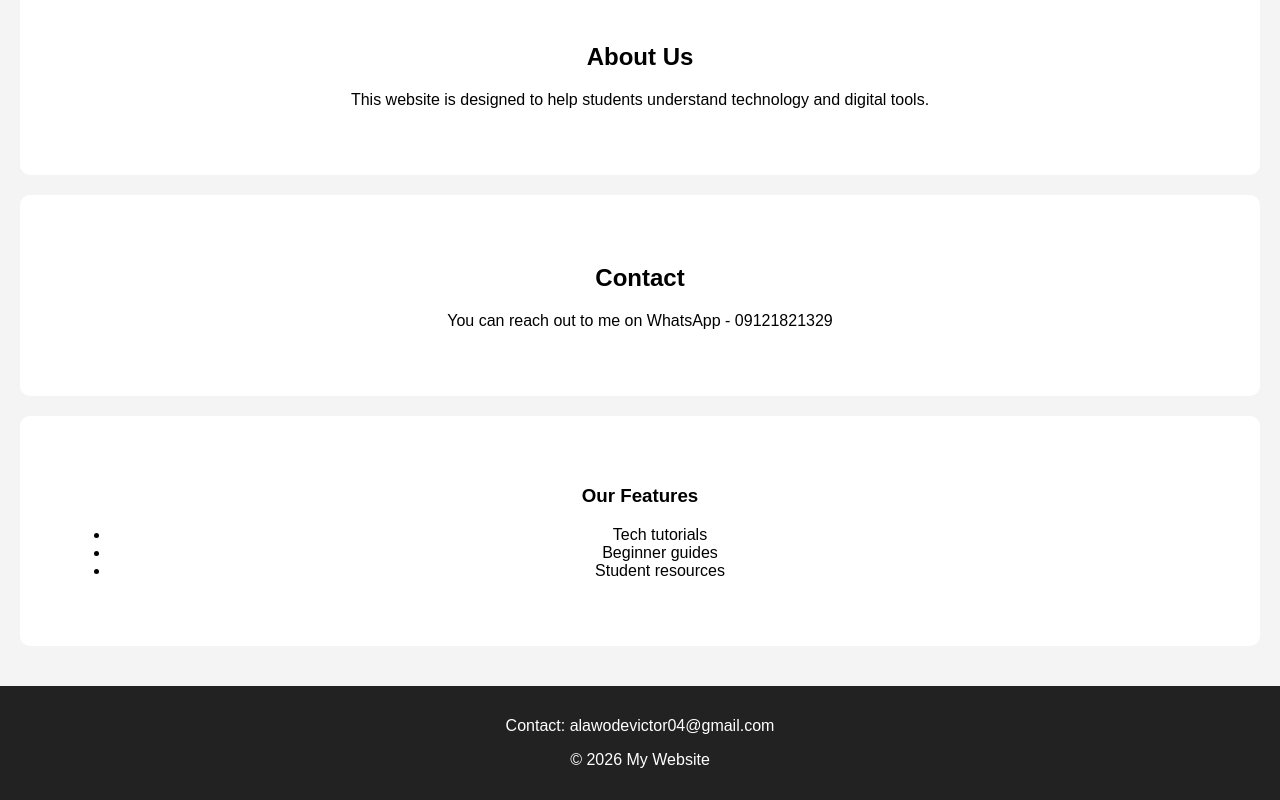
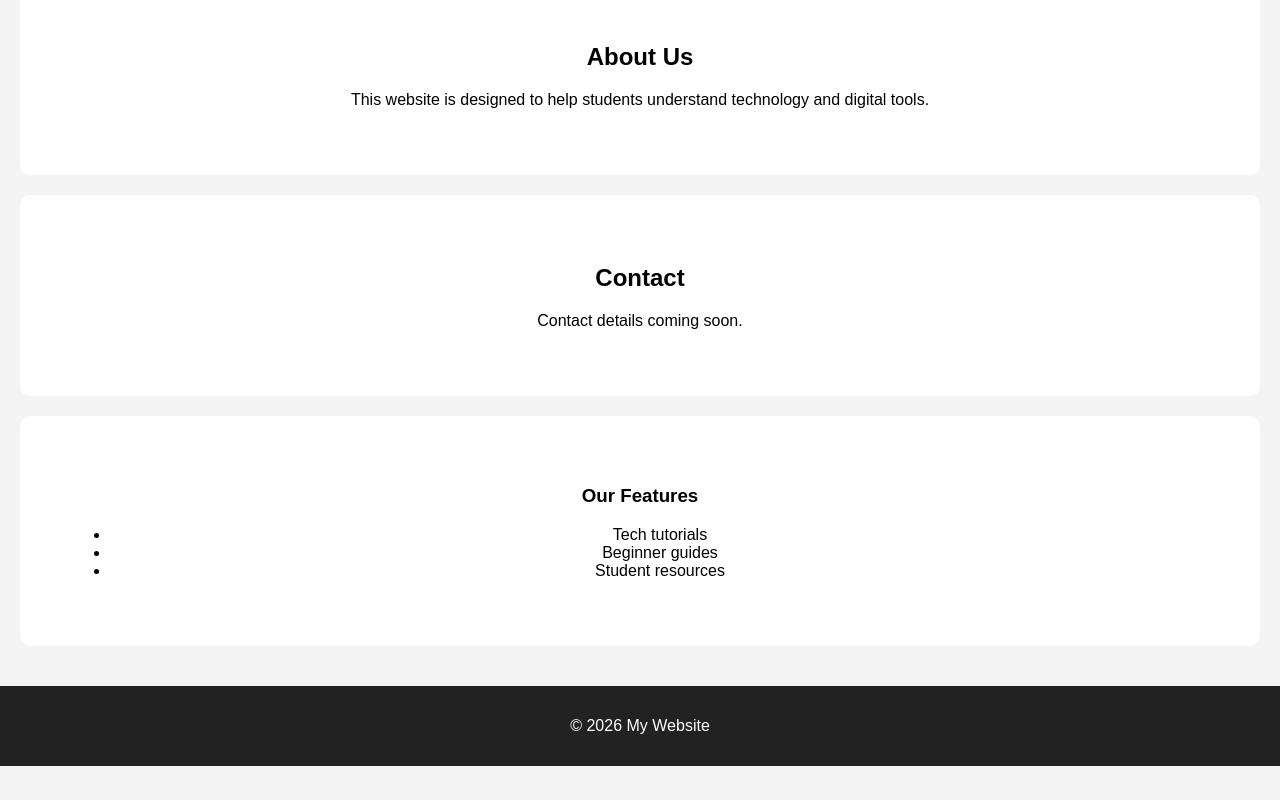
Before and after one commit to alawodevictor04-ctrl/homepage0.5-project, a plain HTML site: page index.html in a window 1280 px wide. Shown: the part 464-1264 px from the top of the page. After the commit the page ends 1230 px from the top, so only its background shows below. Drawn offline with Linux system fonts and the light colour scheme.

Commit message:
Remove personal contact details from page
Co-Authored-By: Claude Sonnet 5.5 <noreply@anthropic.com>
Claude-Session: https://claude.ai/code/session_01PadMupsXDcjvaa1B2TWFAJ

```diff
--- a/index.html
+++ b/index.html
@@ -41,7 +41,7 @@
     <section id="contact">
         <h2>Contact</h2>
         <p>
-            You can reach out to me on WhatsApp - 09121821329
+            Contact details coming soon.
         </p>
     </section>
 
@@ -55,7 +55,6 @@
     </section>
 
     <footer>
-        <p>Contact: alawodevictor04@gmail.com</p>
         <p>&copy; 2026 My Website</p>
     </footer>
 
```
